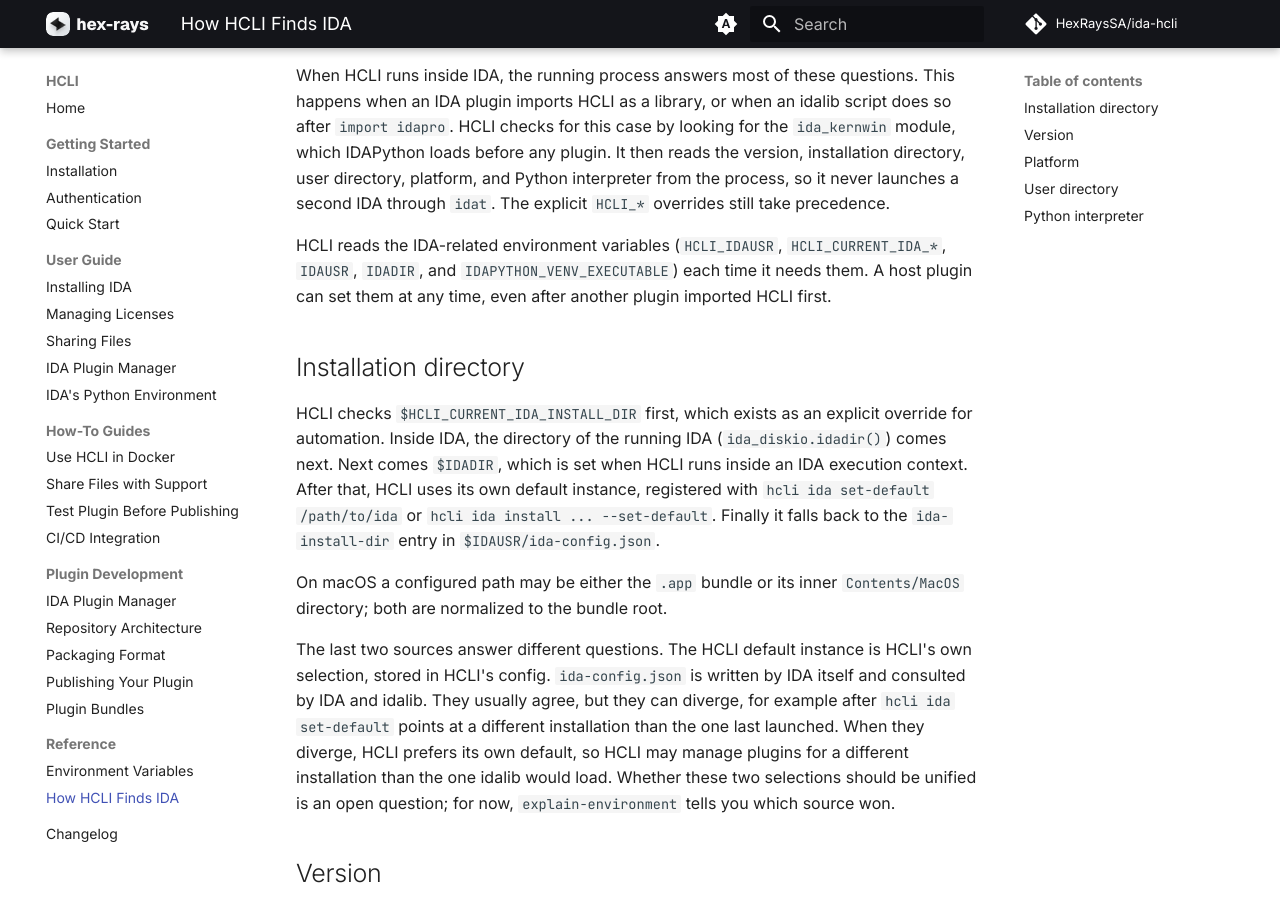
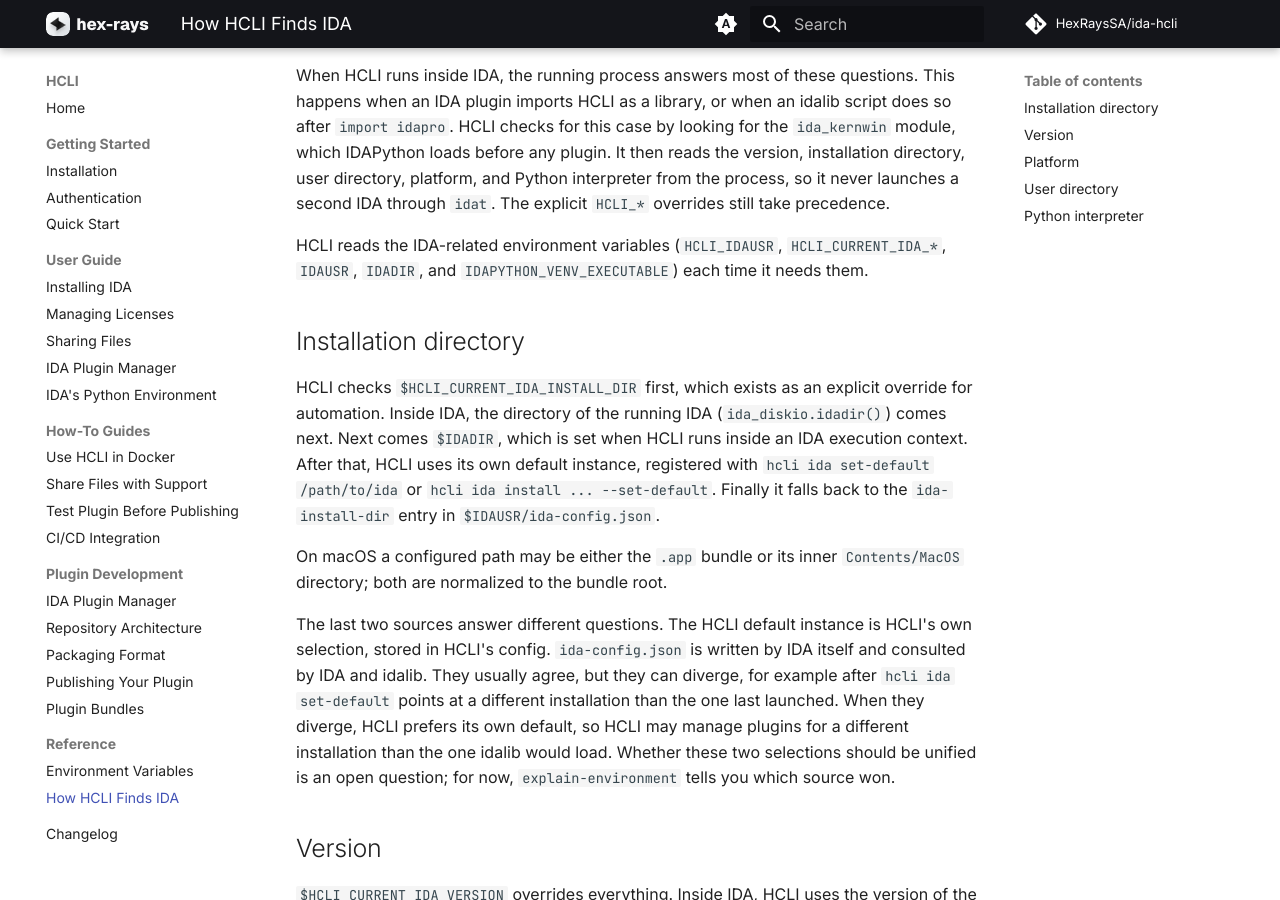
Before and after one commit to HexRaysSA/ida-hcli, an MkDocs documentation site: the page built from docs/reference/ida-detection.md, in a window 1280 px wide and 900 px high, scrolled down 327 px. Built offline with MkDocs 1.6.1 and Material for MkDocs 9.7.7, drawn with Linux system fonts in a browser that asks for light colours; comment, search, counter and statistics services are not loaded.

Commit message:
docs: drop claim that IDA plugins may set IDA-related env vars
Co-Authored-By: Claude Opus 5.5 <noreply@anthropic.com>

```diff
--- a/docs/reference/ida-detection.md
+++ b/docs/reference/ida-detection.md
@@ -4,7 +4,7 @@ Most HCLI commands need to know which IDA installation to operate on, what versi
 
 When HCLI runs inside IDA, the running process answers most of these questions. This happens when an IDA plugin imports HCLI as a library, or when an idalib script does so after `import idapro`. HCLI checks for this case by looking for the `ida_kernwin` module, which IDAPython loads before any plugin. It then reads the version, installation directory, user directory, platform, and Python interpreter from the process, so it never launches a second IDA through `idat`. The explicit `HCLI_*` overrides still take precedence.
 
-HCLI reads the IDA-related environment variables (`HCLI_IDAUSR`, `HCLI_CURRENT_IDA_*`, `IDAUSR`, `IDADIR`, and `IDAPYTHON_VENV_EXECUTABLE`) each time it needs them. A host plugin can set them at any time, even after another plugin imported HCLI first.
+HCLI reads the IDA-related environment variables (`HCLI_IDAUSR`, `HCLI_CURRENT_IDA_*`, `IDAUSR`, `IDADIR`, and `IDAPYTHON_VENV_EXECUTABLE`) each time it needs them.
 
 ## Installation directory
 
```
Also changed, not shown: docs/reference/environment-variables.md (+1 -1 lines), 1 other file.
